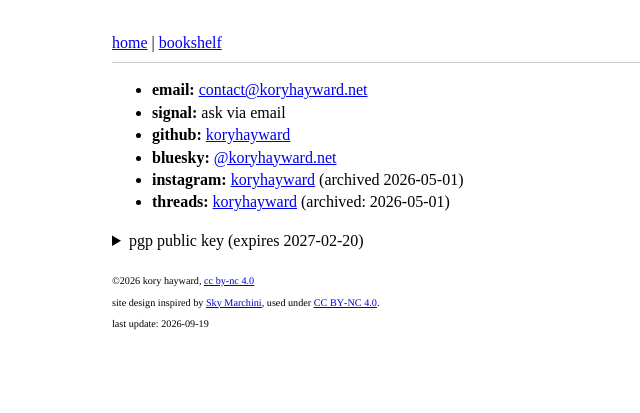
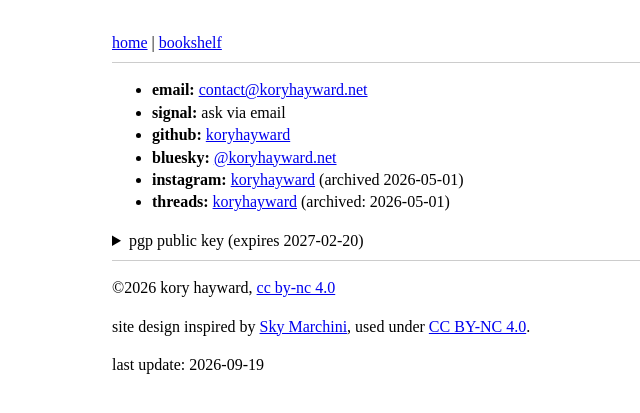
Before and after one commit to koryhayward/koryhayward.github.io, a Jekyll site: the page built from index.md, in a window 1280 px wide. Shown: the top 413 px of the page, without its empty margins (153-793 px from the left). Built offline with Jekyll 4.4.1, drawn with Linux system fonts in a browser that asks for light colours.

Commit message:
replace Cocoa-generated footer with clean HTML partial

```diff
--- a/_includes/footer.html
+++ b/_includes/footer.html
@@ -1,22 +1,6 @@
-<!DOCTYPE html PUBLIC "-//W3C//DTD HTML 4.01//EN" "http://www.w3.org/TR/html4/strict.dtd">
-<html>
-<head>
-  <meta http-equiv="Content-Type" content="text/html; charset=utf-8">
-  <meta http-equiv="Content-Style-Type" content="text/css">
-  <title></title>
-  <meta name="Generator" content="Cocoa HTML Writer">
-  <meta name="CocoaVersion" content="2685.7">
-  <style type="text/css">
-    p.p1 {margin: 0.0px 0.0px 10.2px 0.0px; font: 10.2px Times; -webkit-text-stroke: #000000; min-height: 13.0px}
-    p.p2 {margin: 0.0px 0.0px 10.2px 0.0px; font: 10.2px Times; -webkit-text-stroke: #000000}
-    span.s1 {font-kerning: none}
-    span.s2 {text-decoration: underline ; font-kerning: none; color: #0000dc; -webkit-text-stroke: 0px #0000dc}
-  </style>
-</head>
-<body>
-<p class="p1"><span class="s1"></span><br></p>
-<p class="p2"><span class="s1">©2026 kory hayward, <a href="https://creativecommons.org/licenses/by-nc/4.0/"><span class="s2">cc by-nc 4.0</span></a></span></p>
-<p class="p2"><span class="s1">site design inspired by <a href="https://skymarchini.net/"><span class="s2">Sky Marchini</span></a>, used under <a href="https://creativecommons.org/licenses/by-nc/4.0/"><span class="s2">CC BY-NC 4.0</span></a>.</span></p>
-<p class="p2"><span class="s1">last update: 2026-09-19</span></p>
-</body>
-</html>
+<hr>
+<footer>
+  <p>©2026 kory hayward, <a href="https://creativecommons.org/licenses/by-nc/4.0/">cc by-nc 4.0</a></p>
+  <p>site design inspired by <a href="https://skymarchini.net/">Sky Marchini</a>, used under <a href="https://creativecommons.org/licenses/by-nc/4.0/">CC BY-NC 4.0</a>.</p>
+  <p>last update: 2026-09-19</p>
+</footer>
```
